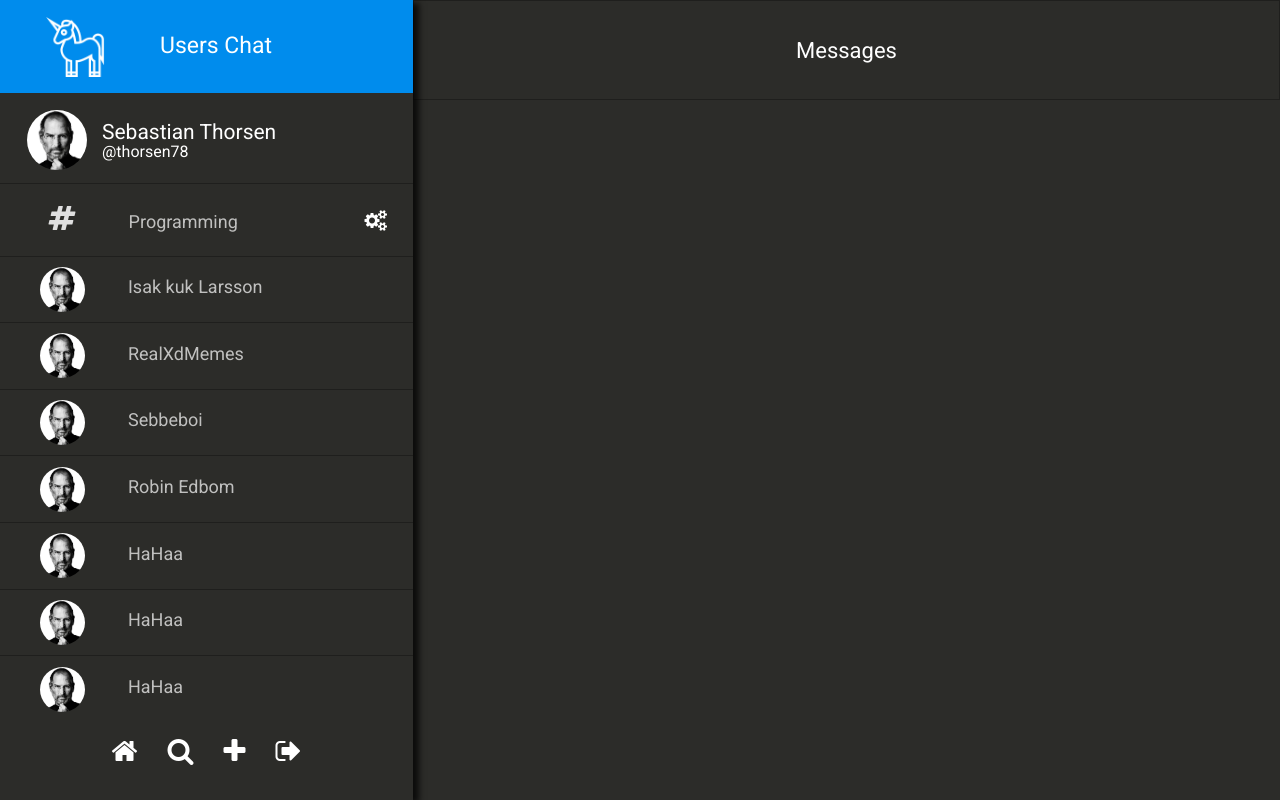
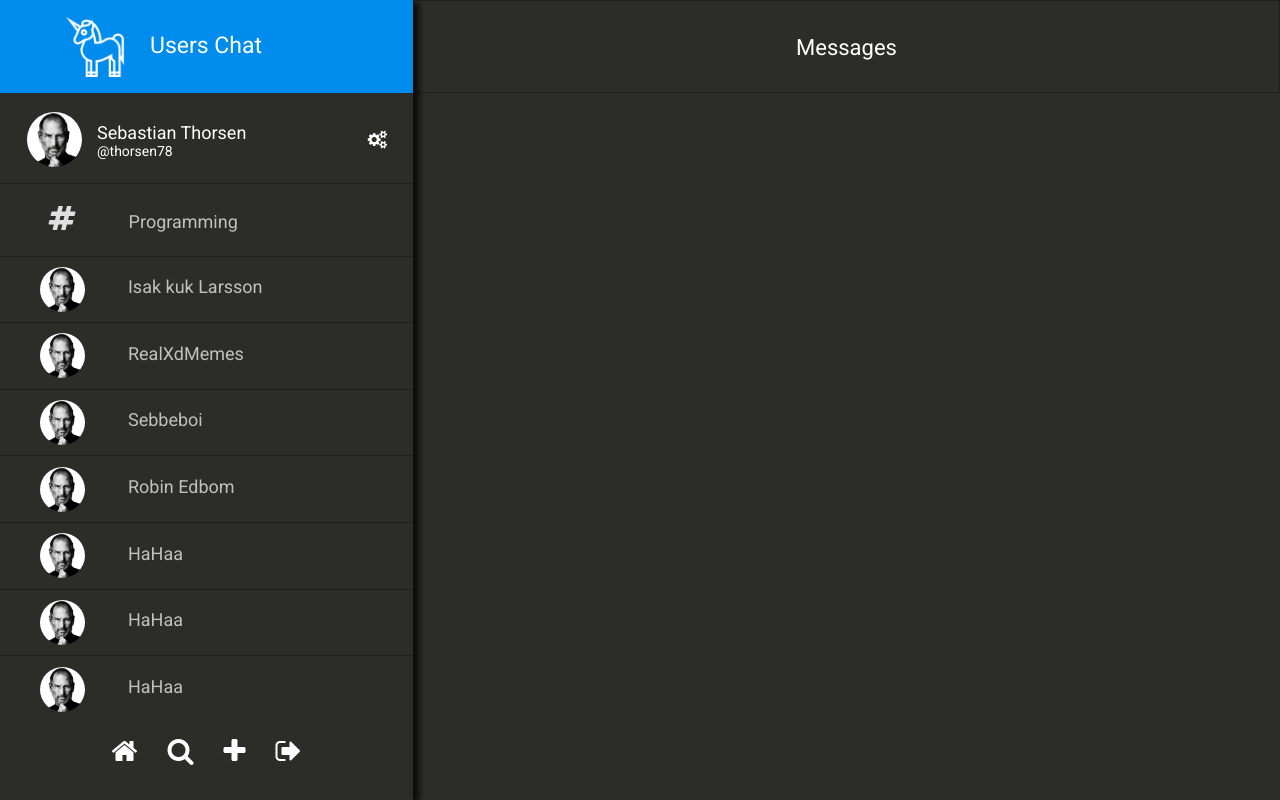
Before and after one commit to smallcolin/Users-chat, a website: page partials/sidebar-section.html in a window 1280 px wide. Drawn offline with nearby package versions, Linux system fonts and the light colour scheme; files that its build step writes are made by us from their sources.

Commit message:
Sidebar
Sidebar align

```diff
--- a/assets/scss/_header.scss
+++ b/assets/scss/_header.scss
@@ -50,7 +50,7 @@
 .brand-text-and-logo {
     display: flex;
     align-items: center;
-    padding-left: 45px;
+    padding-left: 65px;
     height: 100%;
     img {
         width: 60px;
@@ -58,20 +58,20 @@
         vertical-align: middle
     }
     span {
-        padding-left: 55px;
+        padding-left: 25px;
         font-family: $primaryFont;
         font-size: 23px;
         color: white;
     }
 }
 .sidebar-profile-section {
-    font-size: 21px;
+    font-size: 18px;
     display: flex;
     img {
-        margin-top: 16.5px;
+        margin-top: 19px;
         margin-left: 27px;
-        height: 60px;
-        width: 60px;
+        height: 55px;
+        width: 55px;
         border-radius: 50%;
     }
     .profile-text {
@@ -79,12 +79,12 @@
         margin-top: 30px;
         margin-left: 15px;
         p {
-            font-size: 16px;
+            font-size: 14px;
         }
         a {
             position: absolute;
             right: 26px;
-            top: 210px;
+            top: 130px;
         }
     }
 }
@@ -100,13 +100,13 @@
 }
 
 .main-content-header {
-    height: 100px;
+    height: 93px;
     border: solid $primaryDividerColor 1px;
     margin: 0;
     font-family: $primaryFont;
     font-size: 22px;
     color: white;
-    line-height: 100px;
+    line-height: 93px;
     p{
         text-align: center;
     }
```
